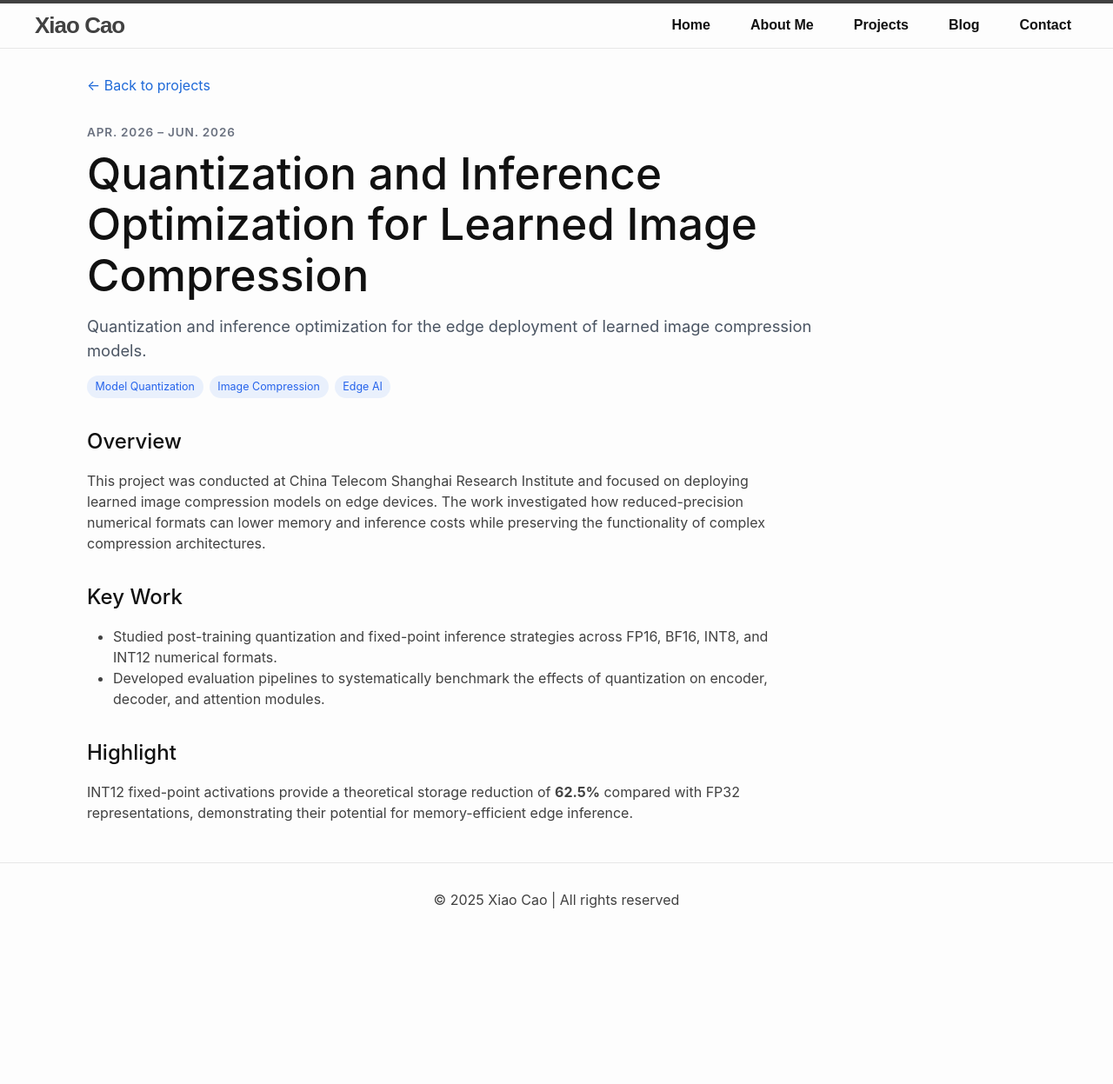
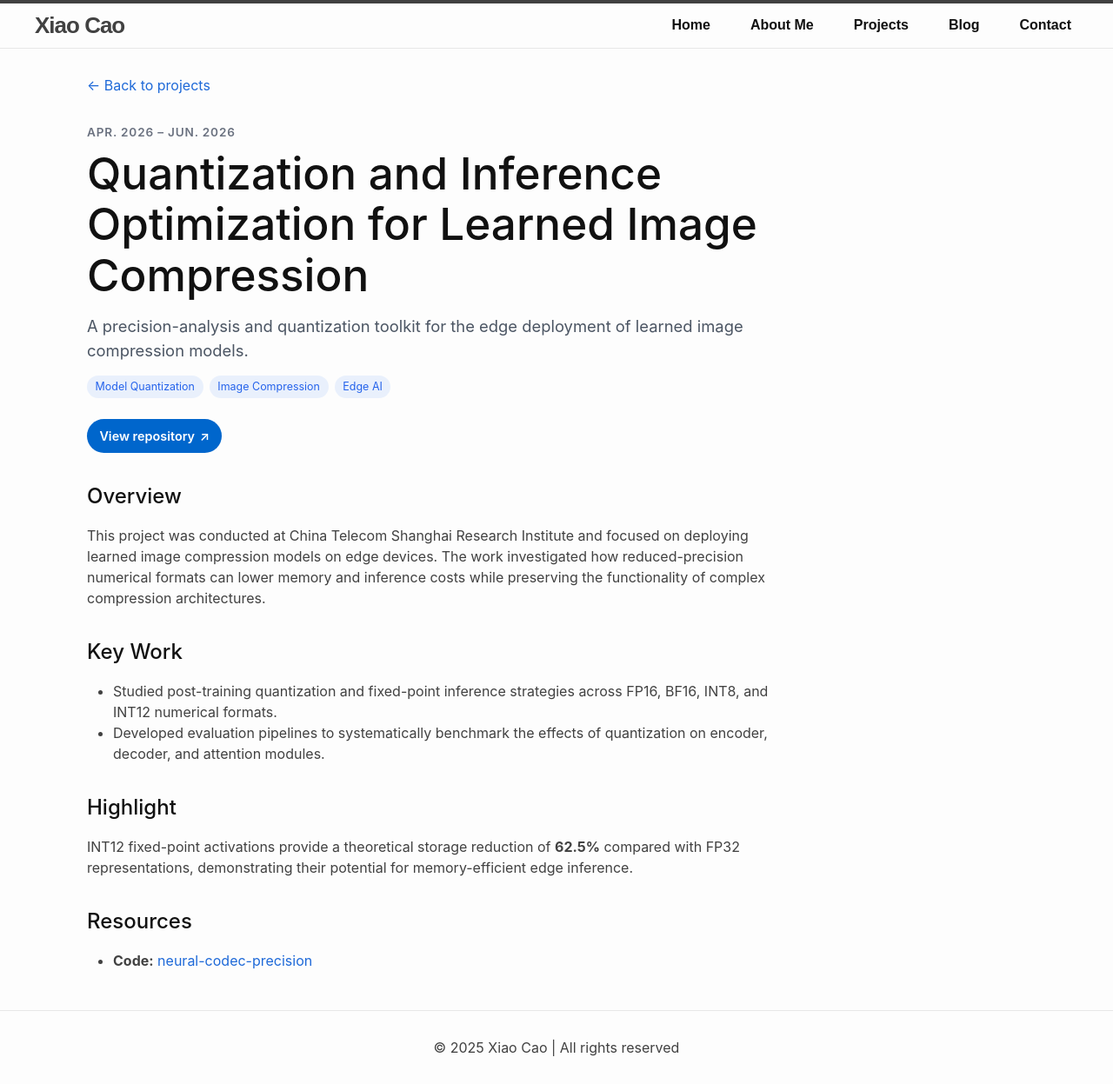
Before and after one commit to FranklinCao123/FranklinCao123.github.io, a Jekyll site: the page built from _projects/image-compression.md, in a window 1280 px wide. Shown: the whole page at 87% size. Built offline with Jekyll 4.4.1, drawn with Linux system fonts in a browser that asks for light colours; a style sheet for code colours, icons or effects is not loaded; before the commit the page ends 1077 px from its top, so only the background shows below that.

Commit message:
Add repository links and MatAgent-WBG project page

```diff
--- a/_layouts/project.html
+++ b/_layouts/project.html
@@ -22,6 +22,17 @@ layout: base
         {% endfor %}
       </ul>
     {% endif %}
+
+    {% if page.repository %}
+      <a
+        class="project-repository-link"
+        href="{{ page.repository }}"
+        target="_blank"
+        rel="noopener noreferrer"
+      >
+        View repository <span aria-hidden="true">↗</span>
+      </a>
+    {% endif %}
   </header>
 
   {% if page.image %}
--- a/_projects/image-compression.md
+++ b/_projects/image-compression.md
@@ -4,12 +4,13 @@ short_title: "Learned Image Compression"
 date: 2026-04-01
 period: "Apr. 2026 – Jun. 2026"
 order: 2
-summary: "Quantization and inference optimization for the edge deployment of learned image compression models."
+summary: "A precision-analysis and quantization toolkit for the edge deployment of learned image compression models."
 tags:
   - Model Quantization
   - Image Compression
   - Edge AI
 status: "Completed"
+repository: "https://github.com/FranklinCao123/neural-codec-precision"
 ---
 
 ## Overview
@@ -24,3 +25,7 @@ This project was conducted at China Telecom Shanghai Research Institute and focu
 ## Highlight
 
 INT12 fixed-point activations provide a theoretical storage reduction of **62.5%** compared with FP32 representations, demonstrating their potential for memory-efficient edge inference.
+
+## Resources
+
+- **Code:** [neural-codec-precision](https://github.com/FranklinCao123/neural-codec-precision)
--- a/_sass/_projects.scss
+++ b/_sass/_projects.scss
@@ -129,6 +129,29 @@
   font-size: 1.15rem;
 }
 
+.project-repository-link {
+  display: inline-flex;
+  align-items: center;
+  gap: 0.35rem;
+  margin-top: 0.25rem;
+  padding: 0.55rem 0.9rem;
+  border-radius: 999px;
+  background: #0066cc;
+  color: #fff;
+  font-size: 0.9rem;
+  font-weight: 600;
+  text-decoration: none;
+  transition: background-color 0.2s ease, transform 0.2s ease;
+
+  &:hover,
+  &:focus {
+    background: #004f9e;
+    color: #fff;
+    text-decoration: none;
+    transform: translateY(-1px);
+  }
+}
+
 .project-detail__image {
   width: 100%;
   margin-bottom: 2rem;
```
Also changed, not shown: _projects/matagent-wbg.md (added, +29 -0 lines), _projects/microwave-circulator.md (+1 -1 lines), _projects/scientific-inference.md (+1 -1 lines), 7 other files.
